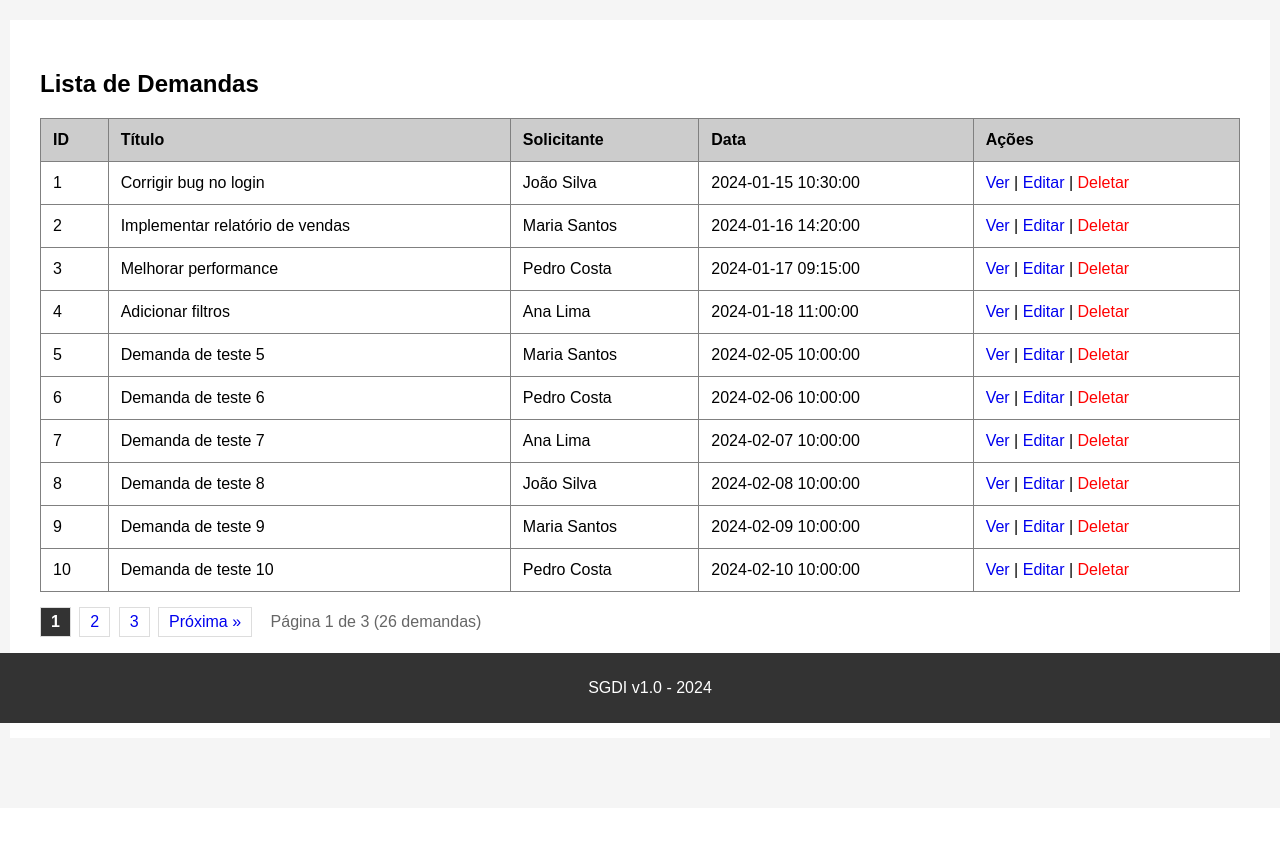
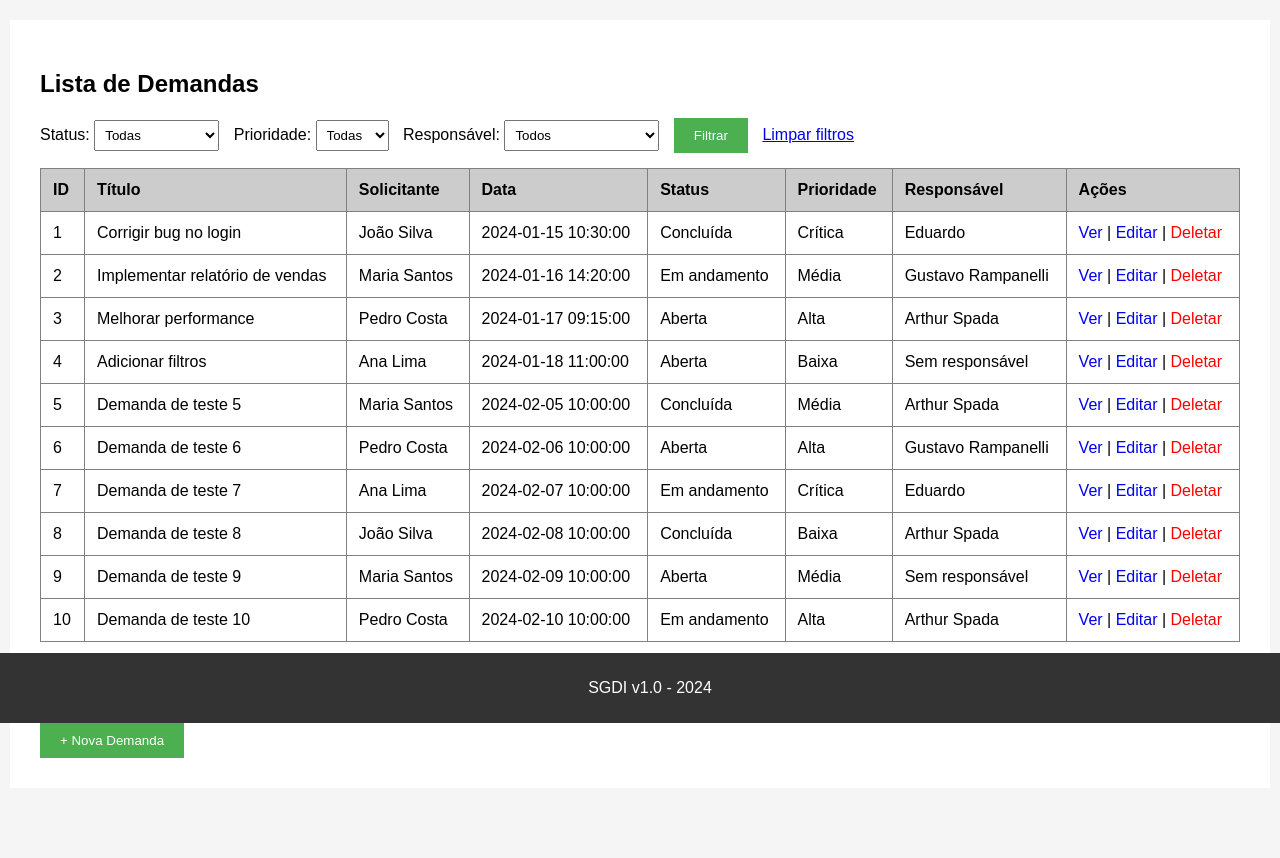
Before and after one commit to GustavoRampanelli/DESAFIO-DE-TECNOLOGIAS-E-INOVACAO, a Flask app: page / in a window 1280 px wide. Shown: the part 77-935 px from the top of the page. Before the commit the page ends 800 px from the top, so only its background shows below. Run offline with Flask 3, Linux system fonts and the light colour scheme; data comes from the database, SQL or seed files in the repository; both versions use the stored data as it was after the commit.

Commit message:
Filto de Status, Prioridade e Responsável

```diff
--- a/sistema_sgdi_legado_aluno/app.py
+++ b/sistema_sgdi_legado_aluno/app.py
@@ -14,6 +14,27 @@ def get_db():
 
 
 POR_PAGINA = 10
+STATUS_OPCOES = ['Aberta', 'Em andamento', 'Concluída']
+PRIORIDADE_OPCOES = ['Baixa', 'Média', 'Alta', 'Crítica']
+PRIORIDADE_PADRAO = 'Média'
+
+# Filtros de lista fixa: coluna da tabela -> opções válidas
+FILTROS_OPCOES = {
+    'status': STATUS_OPCOES,
+    'prioridade': PRIORIDADE_OPCOES,
+}
+
+
+def listar_usuarios(conn):
+    return conn.execute('SELECT id, nome FROM usuarios ORDER BY nome').fetchall()
+
+
+def ler_responsavel_id(conn, valor):
+    """Retorna o id do usuário se ele existir; caso contrário None (sem responsável)."""
+    if not valor or not str(valor).isdigit():
+        return None
+    usuario = conn.execute('SELECT id FROM usuarios WHERE id = ?', (int(valor),)).fetchone()
+    return usuario[0] if usuario else None
 
 
 @app.route('/')
@@ -24,9 +45,25 @@ def index():
     # Cada filtro ativo adiciona uma condição ao WHERE (com parâmetros, sem concatenar valores)
     condicoes = []
     parametros = []
+    filtros = {}
     if termo:
         condicoes.append('titulo LIKE ?')
         parametros.append(f'%{termo}%')
+        filtros['q'] = termo
+
+    # Valores fora da lista de opções são ignorados (equivale a "Todas")
+    for coluna, opcoes in FILTROS_OPCOES.items():
+        valor = request.args.get(coluna, '')
+        if valor in opcoes:
+            condicoes.append(f'{coluna} = ?')
+            parametros.append(valor)
+            filtros[coluna] = valor
+
+    responsavel = request.args.get('responsavel', type=int)
+    if responsavel:
+        condicoes.append('responsavel_id = ?')
+        parametros.append(responsavel)
+        filtros['responsavel'] = responsavel
 
     where = 'WHERE ' + ' AND '.join(condicoes) if condicoes else ''
 
@@ -35,22 +72,32 @@ def index():
     total_paginas = max(1, math.ceil(total / POR_PAGINA))
     pagina = min(max(pagina, 1), total_paginas)
 
+    # LEFT JOIN para trazer o nome do responsável (e manter as demandas sem responsável)
     demandas = conn.execute(
-        f'SELECT * FROM demandas {where} ORDER BY id LIMIT ? OFFSET ?',
+        f'''
+        SELECT d.*, u.nome AS responsavel_nome
+        FROM demandas d
+        LEFT JOIN usuarios u ON u.id = d.responsavel_id
+        {where}
+        ORDER BY d.id
+        LIMIT ? OFFSET ?
+        ''',
         parametros + [POR_PAGINA, (pagina - 1) * POR_PAGINA]
     ).fetchall()
+    usuarios = listar_usuarios(conn)
     conn.close()
 
-    # Filtros ativos, usados nos links de paginação para não perdê-los ao trocar de página
-    filtros = {'q': termo} if termo else {}
-
+    # "filtros" vai nos links de paginação para os filtros não se perderem ao trocar de página
     return render_template(
         'index.html',
         demandas=demandas,
         pagina=pagina,
         total_paginas=total_paginas,
         total=total,
-        filtros=filtros
+        filtros=filtros,
+        status_opcoes=STATUS_OPCOES,
+        prioridade_opcoes=PRIORIDADE_OPCOES,
+        usuarios=usuarios
     )
 
 
@@ -63,14 +110,18 @@ def nova_demanda():
         titulo = request.form['titulo']
         descricao = request.form['descricao']
         solicitante_id = request.form['solicitante_id']
+        prioridade = request.form.get('prioridade')
+        if prioridade not in PRIORIDADE_OPCOES:
+            prioridade = PRIORIDADE_PADRAO
+        responsavel_id = ler_responsavel_id(conn, request.form.get('responsavel_id'))
 
         conn.execute(
             '''
             INSERT INTO demandas
-            (titulo, descricao, solicitante, data_criacao)
-            VALUES (?, ?, ?, ?)
+            (titulo, descricao, solicitante, data_criacao, prioridade, responsavel_id)
+            VALUES (?, ?, ?, ?, ?, ?)
             ''',
-            (titulo, descricao, solicitante_id, datetime.now())
+            (titulo, descricao, solicitante_id, datetime.now(), prioridade, responsavel_id)
         )
 
         conn.commit()
@@ -88,30 +139,52 @@ def nova_demanda():
 
     return render_template(
         'nova_demanda.html',
-        usuarios=usuarios
+        usuarios=usuarios,
+        prioridade_opcoes=PRIORIDADE_OPCOES,
+        prioridade_padrao=PRIORIDADE_PADRAO
     )
 
 
 
 @app.route('/editar/<id>', methods=['GET', 'POST'])
 def editar(id):
-    conn = sqlite3.connect('demandas.db')
+    conn = get_db()
     cursor = conn.cursor()
 
     if request.method == 'POST':
         titulo = request.form['titulo']
         descricao = request.form['descricao']
         solicitante = request.form['solicitante']
+        status = request.form.get('status')
+        if status not in STATUS_OPCOES:
+            status = STATUS_OPCOES[0]
+        prioridade = request.form.get('prioridade')
+        if prioridade not in PRIORIDADE_OPCOES:
+            prioridade = PRIORIDADE_PADRAO
+        responsavel_id = ler_responsavel_id(conn, request.form.get('responsavel_id'))
 
         cursor.execute(
-            f"UPDATE demandas SET titulo='{titulo}', descricao='{descricao}', solicitante='{solicitante}' WHERE id={id}")
+            '''
+            UPDATE demandas
+            SET titulo=?, descricao=?, solicitante=?, status=?, prioridade=?, responsavel_id=?
+            WHERE id=?
+            ''',
+            (titulo, descricao, solicitante, status, prioridade, responsavel_id, id)
+        )
         conn.commit()
         conn.close()
         return redirect('/')
 
-    demanda = cursor.execute(f'SELECT * FROM demandas WHERE id={id}').fetchone()
+    demanda = cursor.execute('SELECT * FROM demandas WHERE id=?', (id,)).fetchone()
+    usuarios = listar_usuarios(conn)
     conn.close()
-    return render_template('editar.html', demanda=demanda)
+    return render_template(
+        'editar.html',
+        demanda=demanda,
+        status_opcoes=STATUS_OPCOES,
+        prioridade_opcoes=PRIORIDADE_OPCOES,
+        usuarios=usuarios
+    )
 
 
 @app.route('/deletar/<id>')
@@ -137,11 +210,19 @@ def buscar():
 
 @app.route('/detalhes/<id>')
 def detalhes(id):
-    conn = sqlite3.connect('demandas.db')
+    conn = get_db()
     cursor = conn.cursor()
-    demanda = cursor.execute(f'SELECT * FROM demandas WHERE id={id}').fetchone()
+    demanda = cursor.execute(
+        '''
+        SELECT d.*, u.nome AS responsavel_nome
+        FROM demandas d
+        LEFT JOIN usuarios u ON u.id = d.responsavel_id
+        WHERE d.id = ?
+        ''',
+        (id,)
+    ).fetchone()
 
-    comentarios = cursor.execute(f'SELECT * FROM comentarios WHERE demanda_id={id}').fetchall()
+    comentarios = cursor.execute('SELECT * FROM comentarios WHERE demanda_id = ?', (id,)).fetchall()
     conn.close()
 
     return render_template('detalhes.html', demanda=demanda, comentarios=comentarios)
--- a/sistema_sgdi_legado_aluno/static/style.css
+++ b/sistema_sgdi_legado_aluno/static/style.css
@@ -98,6 +98,19 @@ textarea {
     resize: vertical;
 }
 
+.filtros {
+    margin-bottom: 15px;
+}
+
+.filtros select {
+    padding: 6px;
+    margin-right: 10px;
+}
+
+.filtros a {
+    margin-left: 10px;
+}
+
 .paginacao {
     margin-top: 15px;
 }
--- a/sistema_sgdi_legado_aluno/templates/detalhes.html
+++ b/sistema_sgdi_legado_aluno/templates/detalhes.html
@@ -10,6 +10,9 @@
 
     <p><strong>Solicitante:</strong> {{ demanda[3] }}</p>
     <p><strong>Data de Criação:</strong> {{ demanda[4] }}</p>
+    <p><strong>Status:</strong> {{ demanda[5] }}</p>
+    <p><strong>Prioridade:</strong> {{ demanda[6] }}</p>
+    <p><strong>Responsável:</strong> {{ demanda['responsavel_nome'] or 'Sem responsável' }}</p>
 
     <br>
     <a href="/editar/{{ demanda[0] }}"><button>Editar</button></a>
--- a/sistema_sgdi_legado_aluno/templates/index.html
+++ b/sistema_sgdi_legado_aluno/templates/index.html
@@ -3,6 +3,38 @@
 {% block content %}
 <h2>Lista de Demandas</h2>
 
+<form method="GET" action="/" class="filtros">
+    {% if filtros.q %}
+        <input type="hidden" name="q" value="{{ filtros.q }}">
+    {% endif %}
+
+    <label for="status">Status:</label>
+    <select name="status" id="status">
+        <option value="">Todas</option>
+        {% for opcao in status_opcoes %}
+            <option value="{{ opcao }}" {{ 'selected' if filtros.status == opcao }}>{{ opcao }}</option>
+        {% endfor %}
+    </select>
+
+    <label for="prioridade">Prioridade:</label>
+    <select name="prioridade" id="prioridade">
+        <option value="">Todas</option>
+        {% for opcao in prioridade_opcoes %}
+            <option value="{{ opcao }}" {{ 'selected' if filtros.prioridade == opcao }}>{{ opcao }}</option>
+        {% endfor %}
+    </select>
+
+    <label for="responsavel">Responsável:</label>
+    <select name="responsavel" id="responsavel">
+        <option value="">Todos</option>
+        {% for usuario in usuarios %}
+            <option value="{{ usuario['id'] }}" {{ 'selected' if filtros.responsavel == usuario['id'] }}>{{ usuario['nome'] }}</option>
+        {% endfor %}
+    </select>
+
+    <button type="submit">Filtrar</button>
+    <a href="/">Limpar filtros</a>
+</form>
 
 <table border="1" cellpadding="10" cellspacing="0" width="100%">
     <thead>
@@ -11,6 +43,9 @@
             <th>Título</th>
             <th>Solicitante</th>
             <th>Data</th>
+            <th>Status</th>
+            <th>Prioridade</th>
+            <th>Responsável</th>
             <th>Ações</th>
         </tr>
     </thead>
@@ -21,6 +56,9 @@
             <td>{{ demanda[1] }}</td>
             <td>{{ demanda[3] }}</td>
             <td>{{ demanda[4] }}</td>
+            <td>{{ demanda[5] }}</td>
+            <td>{{ demanda[6] }}</td>
+            <td>{{ demanda['responsavel_nome'] or 'Sem responsável' }}</td>
             <td>
                 <a href="/detalhes/{{ demanda[0] }}">Ver</a>
                 |
@@ -31,7 +69,7 @@
         </tr>
         {% else %}
         <tr>
-            <td colspan="5">Nenhuma demanda encontrada.</td>
+            <td colspan="8">Nenhuma demanda encontrada.</td>
         </tr>
         {% endfor %}
     </tbody>
```
Also changed, not shown: sistema_sgdi_legado_aluno/init_db.py (+27 -4 lines), sistema_sgdi_legado_aluno/templates/editar.html (+31 -0 lines), sistema_sgdi_legado_aluno/templates/nova_demanda.html (+22 -0 lines), sistema_sgdi_legado_aluno/demandas.db.
